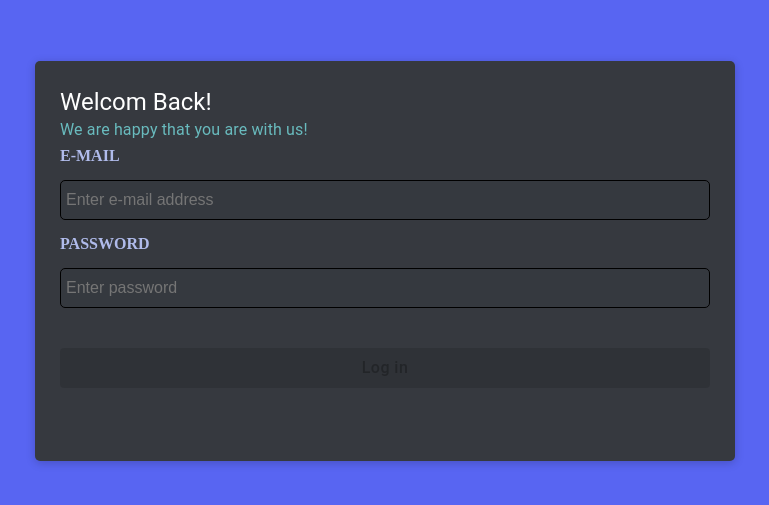
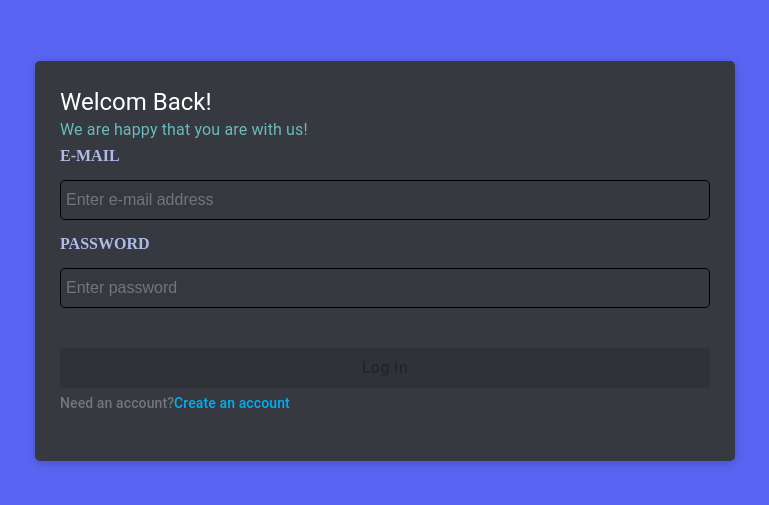
Before and after one commit to kimchulyeon/discord-clone, a React (Create React App) app in the folder discord-clone-frontend/: page /login in a window 1280 px wide. Shown: the part 139-644 px from the top of the page, without its empty margins (255-1024 px from the left). Built offline with nearby package versions, Linux system fonts and the light colour scheme.

Commit message:
feat: add login footer (redirect to register page)

```diff
--- a/discord-clone-frontend/src/components/login/LoginBoxFooter.jsx
+++ b/discord-clone-frontend/src/components/login/LoginBoxFooter.jsx
@@ -1,15 +1,34 @@
-import React from 'react';
-import CustomPrimaryBtn from '../../layouts/CustomPrimaryBtn';
+import React from "react";
+import CustomPrimaryBtn from "../../layouts/CustomPrimaryBtn";
+import RedirectInfo from "../../layouts/RedirectInfo";
+import { useNavigate } from "react-router-dom";
 
 export default function LoginFooter({ handleLogin, isFormValid }) {
+  const navigate = useNavigate();
+
+  const handlePushToRegisterPage = () => {
+    console.log("move to register page");
+    navigate("/register");
+  };
+
   return (
+    <>
       <div>
+        {/* 버튼 */}
         <CustomPrimaryBtn
           label="Log in"
-        additionalStyles={{ marginTop: '30px' }}
+          additionalStyles={{ marginTop: "30px" }}
           disabled={!isFormValid}
           onClick={handleLogin}
         />
       </div>
+      {/* 회원가입 버튼 */}
+      <RedirectInfo
+        text="Need an account?"
+        redirectText="Create an account"
+        additionalStyles={{ marginTop: "5px" }}
+        redirectHandler={handlePushToRegisterPage}
+      />
+    </>
   );
 }
--- /dev/null
+++ b/discord-clone-frontend/src/layouts/RedirectInfo.jsx
@@ -0,0 +1,22 @@
+import styled from "@emotion/styled";
+import { Typography } from "@mui/material";
+import React from "react";
+
+const RedirectText = styled.span`
+  color: #00aff4;
+  font-weight: 500;
+  cursor: pointer;
+`;
+
+export default function RedirectInfo({ text, redirectText, additionalStyles, redirectHandler }) {
+  return (
+    <Typography
+      sx={{ color: "#72767d" }}
+      style={additionalStyles ? additionalStyles : {}}
+      variant="subtitle2"
+    >
+      {text}
+      <RedirectText onClick={redirectHandler}>{redirectText}</RedirectText>
+    </Typography>
+  );
+}
```
Lines whose indentation alone changed are shown as unchanged.
